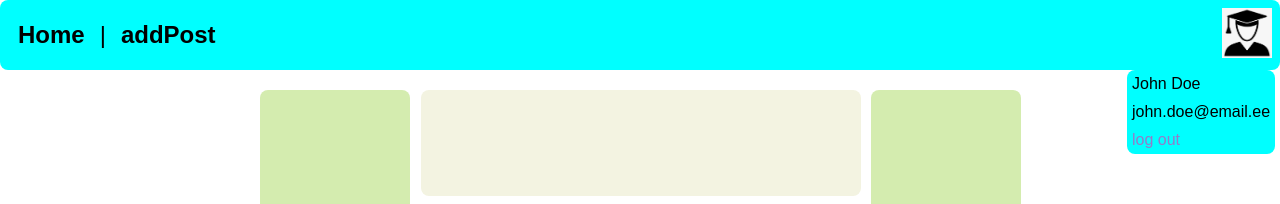
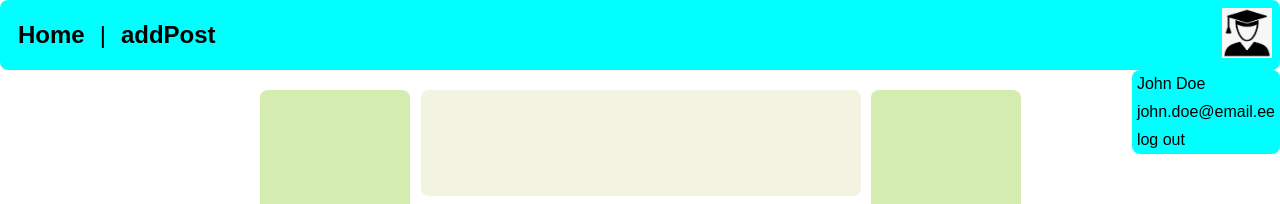
Before and after one commit to Kuulike/WAD2022-HWTeamAY, a plain HTML site: page index.html in a window 1280 px wide. Both pictures are taken after a click on the picture 1247 px from the left and 33 px from the top of the page. Shown: the top 204 px of the page. Drawn offline with Linux system fonts and the light colour scheme.

Commit message:
- touched up the placement of the info dropdown
- added a transition delay to buttons

```diff
--- a/res/css/generalStyle.css
+++ b/res/css/generalStyle.css
@@ -63,6 +63,7 @@ a {
 
 #userInfoBox{
     position: fixed;
+    right: 0px;
     background-color: aqua;
     border-radius: .5em;
 }
@@ -74,6 +75,7 @@ a {
 }
 
 .navoption:hover{
+    transition: 0.6s;
     background-color: rgb(121, 255, 179);
     border-radius: .5em;
 }
--- a/res/js/profileDropdown.js
+++ b/res/js/profileDropdown.js
@@ -10,6 +10,7 @@ const logoutLink = document.createElement("a");
 logoutContainer.className = "navoption";
 logoutLink.textContent = "log out";
 logoutLink.href = "login.html";
+logoutLink.style.color = "black";
 
 userNameText.innerText = "John Doe";
 userEmailText.innerText = "john.doe@email.ee";
@@ -28,6 +29,5 @@ logoPicture.addEventListener('click', (MouseEvent) => {
     } else {
         userinfoContainer.style.display = "block";
         userinfoContainer.style.top = headerElement.clientHeight + "px";
-        userinfoContainer.style.left = headerElement.clientWidth - userinfoContainer.clientWidth - 5 + "px"
     };
 });
```
